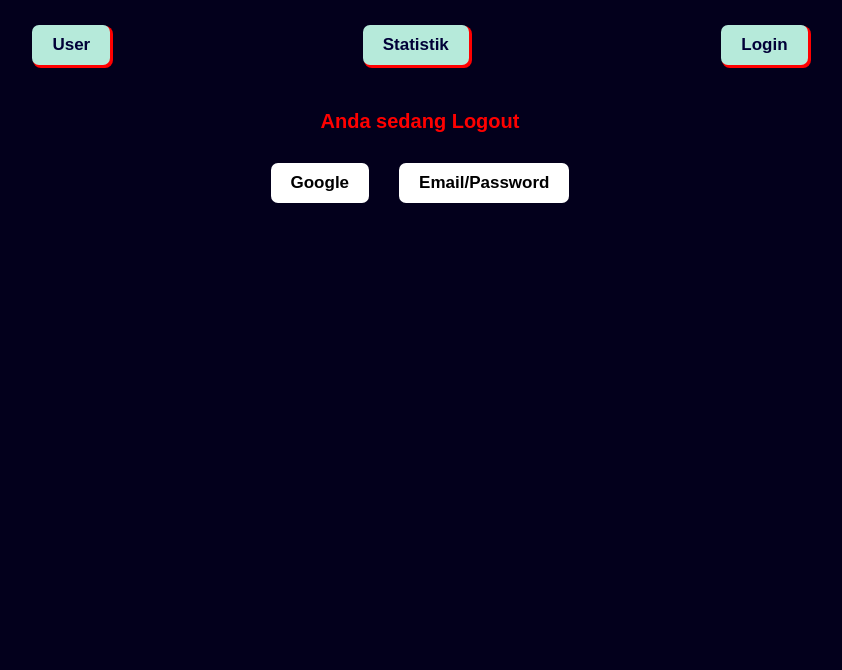
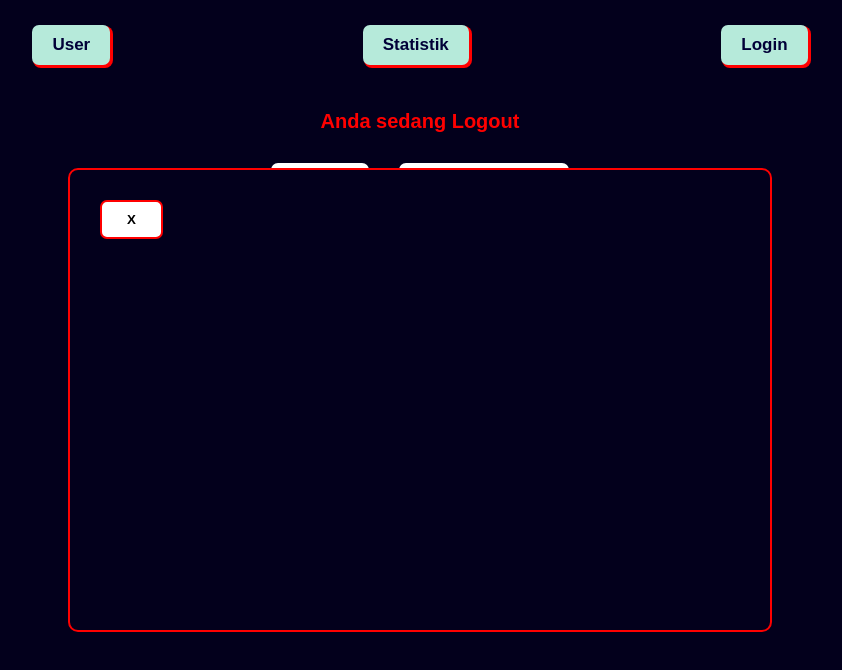
Before and after one commit to RadyaI/user-management, a React (Vite) app: page /login in a window 1280 px wide. Shown: the top 670 px of the page, without its empty margins (220-1062 px from the left). Built offline with nearby package versions, Linux system fonts and the light colour scheme.

Commit message:
Update: loginByEmail popup form

```diff
--- a/src/components/login/loginByEmail.jsx
+++ b/src/components/login/loginByEmail.jsx
@@ -1,7 +1,13 @@
-export default function EmailLogin() {
+import { useState } from "react"
+import styled from "styled-components"
+
+export default function EmailLogin({ toggleForm }) {
+
     return (
         <>
             <Container>
+                <button className="btn-submit" onClick={() => toggleForm(false)}>X</button>
+
 
             </Container>
         </>
@@ -9,8 +15,43 @@ export default function EmailLogin() {
 }
 
 const Container = styled.div`
-    width: 1px solid white;
-    width: 100%;
-    height: 100dvh;
+    position: absolute;
+    z-index: 9999;
+    background-color: #03001C;
+    border: 2px solid red;
+    padding: 30px;
+    border-radius: 10px;
+
+    width: 50%;
+    height: 50dvh;
+    top: 50%;
+    left: 50%;
+    transform: translate(-50%, -50%);
     overflow-y: auto;
+
+    &::-webkit-scrollbar{
+        width: 10px;
+    }
+
+    &::-webkit-scrollbar-track{
+        display: none;
+    }
+
+    &::-webkit-scrollbar-thumb{
+        border-radius: 7px;
+        background-color: white;
+        cursor: crosshair;
+    }
+
+    button{
+        margin-right: 0;
+        border: none;
+        border-radius: 7px;
+        cursor: pointer;
+        padding: 10px 25px;
+        font-weight: bold;
+        background-color: white;
+        border: 2px solid red;
+        transition: all 0.5s;
+    }
 `
--- a/src/login.jsx
+++ b/src/login.jsx
@@ -4,6 +4,7 @@ import Cookies from 'js-cookie'
 // Component
 import styled from 'styled-components'
 import Navbar from './components/navbar'
+import EmailLogin from './components/login/loginByEmail'
 
 // Firebase
 import { db, auth } from "./db/firebase"
@@ -13,6 +14,7 @@ import { addDoc, collection, doc, getDocs, query, Timestamp, updateDoc, where }
 export default function Login() {
 
     const [isLoggedIn, setIsLoggedIn] = useState(false)
+    const [toggleFormLogin, setToggleFormLogin] = useState(true)
 
     // Button update
     const [googleLoading, setGoogleLoading] = useState("Google")
@@ -85,16 +87,21 @@ export default function Login() {
         }
     }
 
+    function handleParams(value) {
+        setToggleFormLogin(value)
+    }
+
     return (
         <>
             <Navbar></Navbar>
+            {toggleFormLogin && (<EmailLogin toggleForm={handleParams} />)}
             <Container>
                 <Content>
                     {isLoggedIn && (<Status style={{ color: "lightgreen" }}>Anda sedang login</Status>)}
                     {!isLoggedIn && (<Status style={{ color: "red" }}>Anda sedang Logout</Status>)}
                     <LoginOption>
                         {!isLoggedIn && (<button onClick={() => googleLogin()}>{googleLoading}</button>)}
-                        {!isLoggedIn && (<button>Email/Password</button>)}
+                        {!isLoggedIn && (<button onClick={() => setToggleFormLogin(!toggleFormLogin)}>Email/Password</button>)}
                         {isLoggedIn && (<button onClick={() => userLogout()} style={{ backgroundColor: "darkred", color: "white" }}>{btnLogout}</button>)}
                     </LoginOption>
                 </Content>
```
